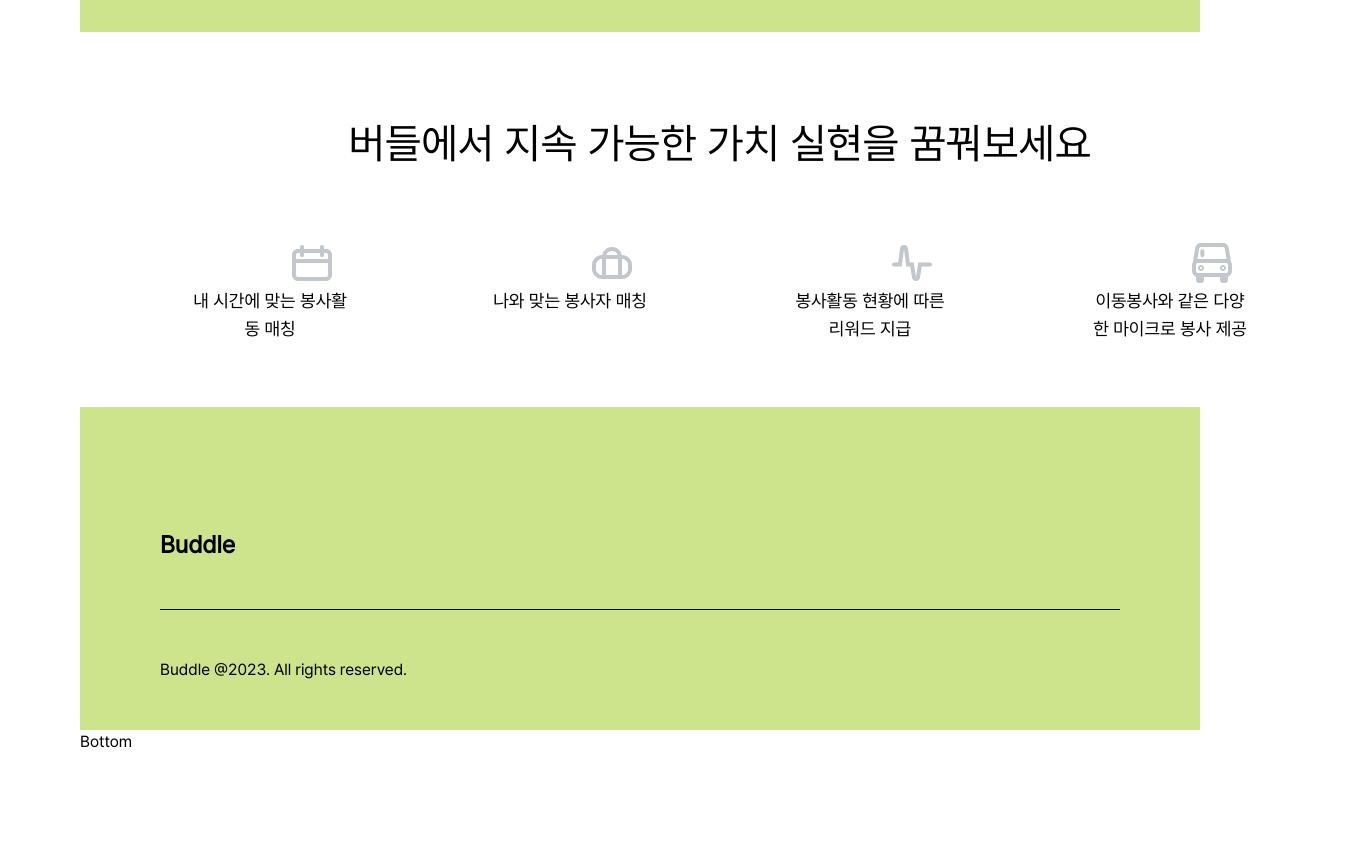
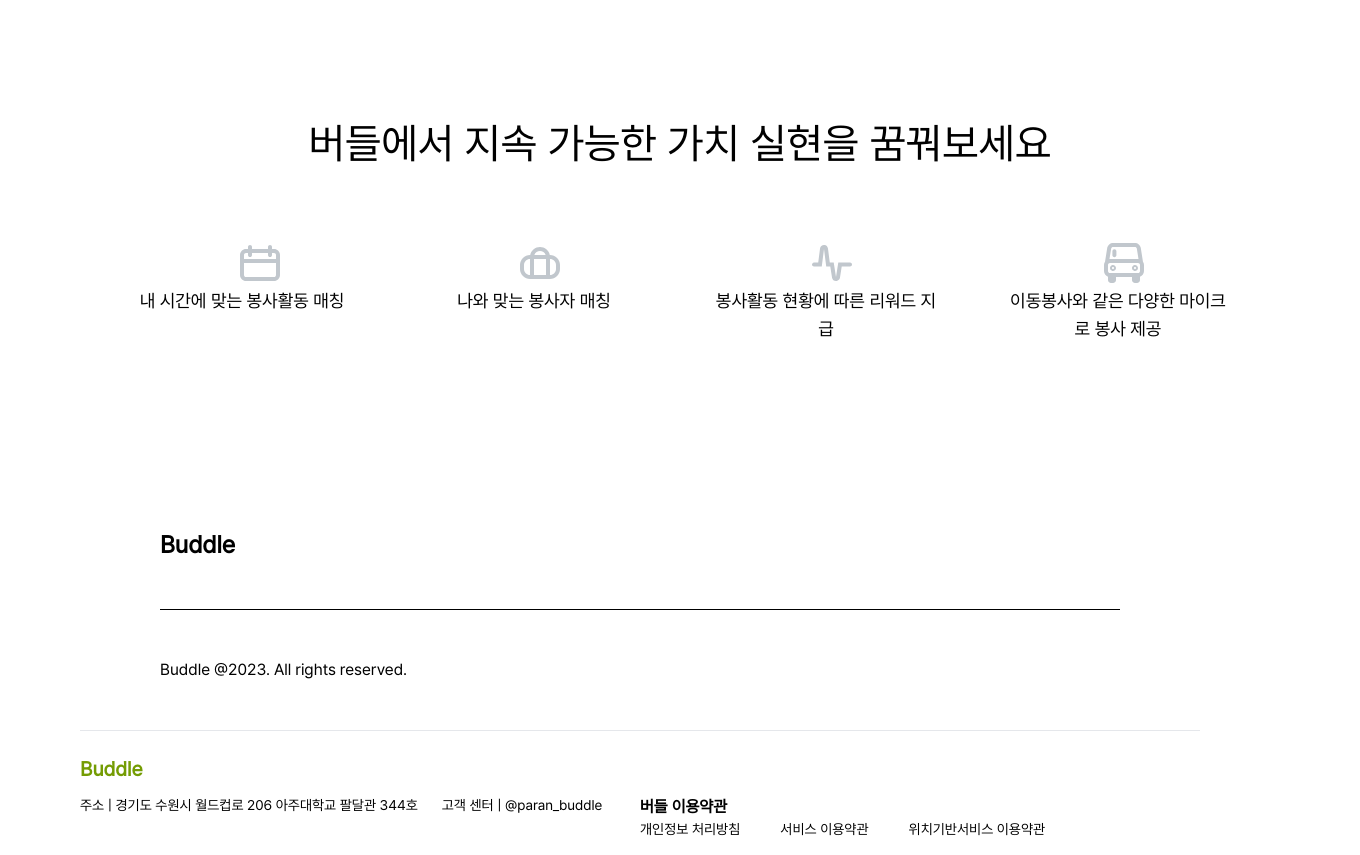
Before and after one commit to BuddlIes/FrontEnd, a React (Vite) app: page / in a window 1280 px wide. Shown: the part 368-1223 px from the top of the page, 1360 px wide, since content can reach past the window. Before the commit the page ends 1122 px from the top, so only its background shows below. Built offline with nearby package versions, Linux system fonts and the light colour scheme.

Commit message:
Feat: Bottom 개발

```diff
--- a/src/Components/Bottom/index.jsx
+++ b/src/Components/Bottom/index.jsx
@@ -1,7 +1,29 @@
 import React from "react";
 
 function Bottom() {
-  return <div>Bottom</div>;
+  return (
+    <div className="border-t">
+      <div className="text-main text-xl  font-semibold pb-3 pt-6">Buddle</div>
+      <div className="grid grid-cols-2">
+        <div className="flex gap-6">
+          <div className="text-sm font-normal">
+            주소 | 경기도 수원시 월드컵로 206 아주대학교 팔달관 344호
+          </div>
+          <div className="text-sm font-normal">고객 센터 | @paran_buddle </div>
+        </div>
+        <div className="grid grid-rows-2 pb-3 text-base font-semibold">
+          버들 이용약관
+          <div className="flex gap-10 ">
+            <div className="text-sm font-normal">개인정보 처리방침</div>
+
+            <div className="text-sm font-normal">서비스 이용약관 </div>
+
+            <div className="text-sm font-normal"> 위치기반서비스 이용약관 </div>
+          </div>
+        </div>
+      </div>
+    </div>
+  );
 }
 
 export default Bottom;
--- a/src/pages/Home/Main/Components/MidCont/index.jsx
+++ b/src/pages/Home/Main/Components/MidCont/index.jsx
@@ -7,12 +7,12 @@ import SmallCont from "./Atoms/SmallCont";
 
 function MidCont({ name, content }) {
   return (
-    <div className="bg-white max-w-full">
-      <div className="px-28">
+    <div className="bg-white ">
+      <div className="px-12">
         <div className="text-[42px] text-center pt-20">
           버들에서 지속 가능한 가치 실현을 꿈꿔보세요
         </div>
-        <div className="grid grid-cols-4 py-16 gap-36">
+        <div className="grid grid-cols-4 py-16 gap-16">
           <div className="justify-self-center">
             <SmallCont name={calender} content="내 시간에 맞는 봉사활동 매칭" />
           </div>
--- a/src/pages/Home/Main/index.jsx
+++ b/src/pages/Home/Main/index.jsx
@@ -6,7 +6,7 @@ import Line from "./assets/line.svg";
 function Main() {
   return (
     <div className="">
-      <div className="w-full h-screen py-28 pl-40 bg-home font-bold relative">
+      <div className="w-full h-screen py-28 font-bold relative">
         <div className="grid grid-rows-1 place-content-stretch">
           <div className="justify-center">
             <div className="text-5xl pb-3">버들에서</div>
@@ -16,15 +16,15 @@ function Main() {
         <div className="mt-10">
           <Link to="/Login">
             <button>
-              <img src={StartBtn} />
+              <img src={StartBtn} className="border" />
             </button>
           </Link>
         </div>
       </div>
-      <div className="w-full absolute top-1/2 ">
+      <div className=" absolute top-1/2 ">
         <MidCont />
       </div>
-      <div className="w-full bg-home">
+      <div className="w-full">
         <div>
           <div className="px-20 text-2xl font-bold pt-12">Buddle</div>
           <div className="pt-12 px-20 text-black">
--- a/src/pages/MainPage/Components/Card/index.jsx
+++ b/src/pages/MainPage/Components/Card/index.jsx
@@ -1,25 +1,25 @@
 import React from "react";
 import BelowBtn from "./BelowBtn";
 import SmallLeaf from "../../../../assets/SmallLeaf.png";
-function Card(props) {
+function Card({ image, hashtag, title, location, time }) {
   return (
     <div>
       <div className="w-72 h-44">
         <div className="border">
-          <img src={props.img} className="w-72 h-44" />
+          <img src={image} className="w-72 h-44" />
         </div>
         <div className="pt-4">
-          <BelowBtn name={"이동봉사"} />
+          <BelowBtn name={hashtag} />
         </div>
         <div className="flex gap-2 pt-3">
           <img src={SmallLeaf} />
-          <div className="text-base font-semibold">제목 타이틀입니다.</div>
+          <div className="text-base font-semibold">{title}</div>
         </div>
         <div>
           <div className="flex gap-2 pt-3">
-            <div>{props.location}</div>
+            <div>{location}</div>
             <div> |</div>
-            <div>{props.time}</div>
+            <div>{time}</div>
           </div>
         </div>
       </div>
--- a/src/pages/MainPage/Components/RightSide/index.jsx
+++ b/src/pages/MainPage/Components/RightSide/index.jsx
@@ -9,6 +9,44 @@ function RightSide() {
     console.log("clicked");
   };
   const buttonsNameList = [];
+  const write_list = [
+    {
+      title: "제목 1",
+      image: "",
+      location: "광교관",
+      time: "12시 32분",
+      hash: "이동봉사",
+    },
+    {
+      title: "제목 2",
+      image: "",
+      location: "원천관",
+      time: "12시 32분",
+      hash: "물품구매",
+    },
+    {
+      title: "제목 3",
+      image: "",
+      location: "일신관",
+      time: "12시 32분",
+      hash: "대필작업",
+    },
+    {
+      title: "제목 4",
+      image: "",
+      location: "일신관",
+      time: "12시 32분",
+      hash: "대필작업",
+    },
+    {
+      title: "제목 5",
+      image: "",
+      location: "일신관",
+      time: "12시 32분",
+      hash: "대필작업",
+    },
+  ];
+
   return (
     <div className="py-36 pl-11 w-full">
       <div className="md:flex md:flex-initial md:gap-10 ">
@@ -22,7 +60,17 @@ function RightSide() {
         </button>
       </div>
       <FilterBtnBox />
-      <Card img={SweetPotato} location={"광교관"} time={"12시 52분"} />
+      <div className="grid grid-cols-4 gap-3">
+        {write_list.map((box) => (
+          <Card
+            image={box.image}
+            hashtag={box.hash}
+            title={box.title}
+            location={box.location}
+            time={box.time}
+          />
+        ))}
+      </div>
     </div>
   );
 }
```
